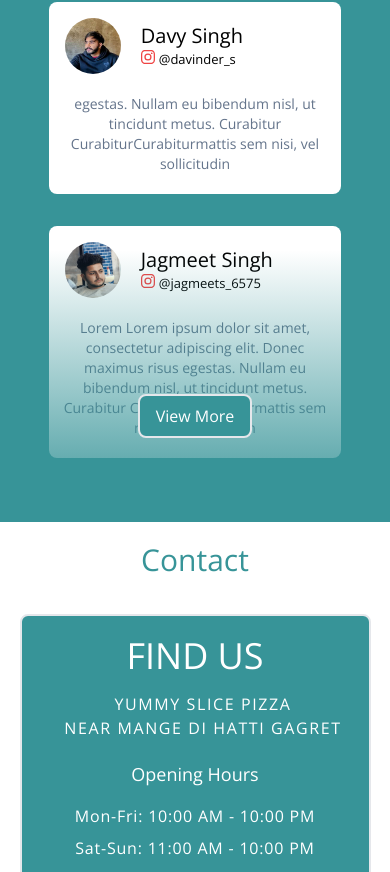
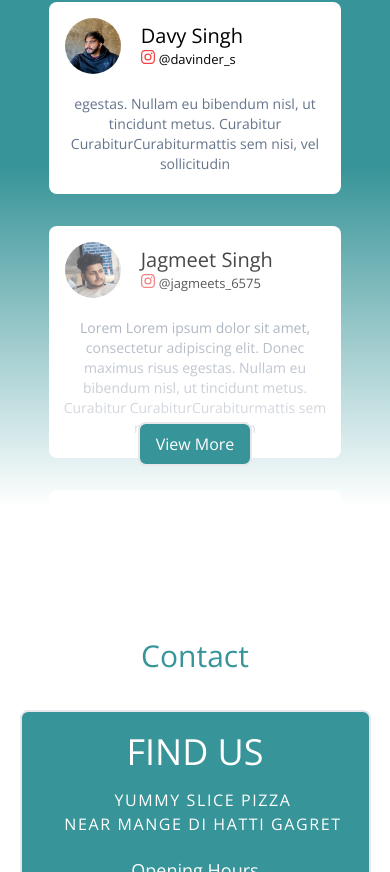
Before and after one commit to ucantbe-jagmeet/yummy-slice-pizza, a React (Vite) app: page / in a window 390 px wide. Shown: the part 3112-3984 px from the top of the page. Built offline with nearby package versions, Linux system fonts and the light colour scheme.

Commit message:
changes in review section

```diff
--- a/src/components/About/index.jsx
+++ b/src/components/About/index.jsx
@@ -43,7 +43,7 @@ const index = () => {
               Similique atque, error, consequuntur vero doloremque ullam nihil
               doloribus praesentium quasi veniam perferendis eius iusto eveniet
               fugiat inventore eos? Omnis unde recusandae ex temporibus libero
-              commodi iusto, voluptate excepturi
+              commodi iusto, voluptate
             </p>
             <p className=" px-3  hover:bg-[#42bbc0] duration-500  md:hidden pt-2 text-gray-200">
               Being a chef is all about feeding people's soul , which is a part
--- a/src/components/Menu/CTA/index.jsx
+++ b/src/components/Menu/CTA/index.jsx
@@ -7,13 +7,13 @@ const index = () => {
         <a
           href={Menu}
           download={true}
-          className=" md:mx-3 md:py-2 md:px-3 bg-[#379498] outline-none rounded-lg  text-white md:text-xl py-1 px-2 text-md w-40 mx-2 hover:text-[#47dde2] hover:bg-white  hover:border-[#47dde2] hover:border-2 transition cursor-pointer md:hover:scale-105 tracking-wider  duration-500 "
+          className=" md:mx-3 md:py-2 md:px-3 bg-[#379498] outline-none rounded-lg  text-white md:text-md py-1 px-2 text-md w-40 mx-2 hover:text-[#47dde2] hover:bg-white  hover:border-[#47dde2] hover:border-2 transition cursor-pointer md:hover:scale-105 tracking-wider  duration-500 "
         >
           Download Menu
         </a>
         <a
           href="#"
-          className="md:mx-3 md:py-2 md:px-3 bg-[#379498] outline-none rounded-lg text-white md:text-xl py-1 px-2 text-md w-40 mx-2 hover:text-[#47dde2] hover:bg-white  hover:border-[#47dde2] hover:border-2 transition cursor-pointer md:hover:scale-105 tracking-wider  duration-500"
+          className="md:mx-3 md:py-2 md:px-3 bg-[#379498] outline-none rounded-lg text-white md:text-md py-1 px-2 text-md w-40 mx-2 hover:text-[#47dde2] hover:bg-white  hover:border-[#47dde2] hover:border-2 transition cursor-pointer md:hover:scale-105 tracking-wider  duration-500"
         >
           Today's Special
         </a>
--- a/src/components/Reviews/index.jsx
+++ b/src/components/Reviews/index.jsx
@@ -1,4 +1,4 @@
-import React from "react";
+import { React, useState } from "react";
 import { BsInstagram } from "react-icons/bs";
 import AVTR1 from "./images/AVTR1.png";
 import AVTR2 from "./images/AVTR2.jpeg";
@@ -12,6 +12,7 @@ import AVTR9 from "./images/AVTR9.jpeg";
 
 const data1 = [
   {
+    id: 1,
     avatar: AVTR1,
     name: "Jasmeet Singh",
     instagram: "@jasmeets_6575",
@@ -19,6 +20,7 @@ const data1 = [
       "Lorem Lorem ipsum dolor sit amet, consectetur adipiscing elit. Donec maximus risus sed facilisis       egestas.      Nullam eu bibendum nisl, ut tincidunt metus. Curabitur CurabiturCurabiturmattis sem nisi, vel sollicitudin",
   },
   {
+    id: 2,
     avatar: AVTR2,
     name: "Davy Singh",
     instagram: "@davinder_s",
@@ -26,15 +28,33 @@ const data1 = [
       "      egestas.      Nullam eu bibendum nisl, ut tincidunt metus. Curabitur CurabiturCurabiturmattis sem nisi, vel sollicitudin",
   },
   {
+    id: 3,
     avatar: AVTR3,
     name: "Jagmeet Singh",
     instagram: "@jagmeets_6575",
     review:
       "Lorem Lorem ipsum dolor sit amet, consectetur adipiscing elit. Donec maximus risus      egestas.      Nullam eu bibendum nisl, ut tincidunt metus. Curabitur CurabiturCurabiturmattis sem nisi, vel sollicitudin",
   },
+  {
+    id: 4,
+    avatar: AVTR1,
+    name: "Jasmeet Singh",
+    instagram: "@jasmeets_6575",
+    review:
+      "Lorem Lorem ipsum dolor sit amet, consectetur adipiscing elit. Donec maximus risus sed facilisis       egestas.      Nullam eu bibendum nisl, ut tincidunt metus. Curabitur CurabiturCurabiturmattis sem nisi, vel sollicitudin",
+  },
+  {
+    id: 5,
+    avatar: AVTR2,
+    name: "Davy Singh",
+    instagram: "@davinder_s",
+    review:
+      "      egestas.      Nullam eu bibendum nisl, ut tincidunt metus. Curabitur CurabiturCurabiturmattis sem nisi, vel sollicitudin",
+  },
 ];
 const data2 = [
   {
+    id: 1,
     avatar: AVTR4,
     name: "Pankaj Kumar",
     instagram: "@pankaj_sankhla",
@@ -42,6 +62,7 @@ const data2 = [
       "  bibendum nisl, ut tincidunt metus. Curabitur CurabiturCurabiturmattis sem nisi, vel sollicitudin",
   },
   {
+    id: 2,
     avatar: AVTR5,
     name: "Prince Kumar",
     instagram: "@user_not_found",
@@ -49,16 +70,33 @@ const data2 = [
       "Lorem Lorem ipsum dolor sit amet, consectetur adipiscing elit. tincidunt metus. Curabitur CurabiturCurabiturmattis sem nisi, vel sollicitudin",
   },
   {
+    id: 3,
     avatar: AVTR6,
     name: "Arun Kumar",
     instagram: "@arun_kumar",
     review:
       "Lorem Lorem ipsum dolor sit amet, consectetur adipiscing elit. Donec maximus risus sed facilisis       egestas.      Nullam eu bibendum nisl, ut tincidunt metus. Curabitur CurabiturCurabiturmattis sem nisi",
   },
+  {
+    id: 4,
+    avatar: AVTR4,
+    name: "Pankaj Kumar",
+    instagram: "@pankaj_sankhla",
+    review:
+      "  bibendum nisl, ut tincidunt metus. Curabitur CurabiturCu  rabiturmattis sem nisi, vel sollicitudin",
+  },
+  {
+    id: 5,
+    avatar: AVTR5,
+    name: "Prince Kumar",
+    instagram: "@user_not_found",
+    review:
+      "Lorem Lorem ipsum dolor sit amet, consectetur adipiscing elit. tincidunt metus. Curabitur CurabiturCurabiturmattis sem nisi, vel sollicitudin",
+  },
 ];
-
 const data3 = [
   {
+    id: 1,
     avatar: AVTR7,
     name: "Davy Singh",
     instagram: "@davinder_s",
@@ -66,6 +104,7 @@ const data3 = [
       "Lorem Lorem ipsum dolor sit amet, consectetur adipiscing elit.      Nullam eu bibendum nisl, ut tincidunt metus. Curabitur CurabiturCurabiturmattis sem nisi, vel sollicitudin",
   },
   {
+    id: 2,
     avatar: AVTR8,
     name: "Jagmeet Singh",
     instagram: "@jagmeets_6575",
@@ -73,20 +112,47 @@ const data3 = [
       "Lorem Lorem ipsum dolor sit amet, consectetur adipiscing elit. Donec maximus risus sed facilisis       egestas.      Nullam eu bibendum nisl, ut tincidunt metus. Curabitur CurabiturCurabiturmattis sem nisi, vel sollicitudin",
   },
   {
+    id: 3,
     avatar: AVTR9,
     name: "Harsh Kumar",
     instagram: "@hypr_coffin",
     review:
       "Lorem Lorem ipsum dolor si      Nullam eu bibendum nisl, ut tincidunt metus. Curabitur CurabiturCurabiturmattis sem nisi, vel sollicitudin",
   },
+  {
+    id: 4,
+    avatar: AVTR7,
+    name: "Davy Singh",
+    instagram: "@davinder_s",
+    review:
+      "Lorem Lorem ipsum dolor sit amet, consectetur adipiscing elit.      Nullam eu bibendum nisl, ut tincidunt metus. Curabitur CurabiturCurabiturmattis sem nisi, vel sollicitudin",
+  },
+  {
+    id: 5,
+    avatar: AVTR8,
+    name: "Jagmeet Singh",
+    instagram: "@jagmeets_6575",
+    review:
+      "Lorem Lorem ipsum dolor sit amet, consectetur adipiscing elit. Donec maximus risus sed facilisis       egestas.      Nullam eu bibendum nisl, ut tincidunt metus. Curabitur CurabiturCurabiturmattis sem nisi, vel sollicitudin",
+  },
 ];
 
 const index = () => {
+  const [Btn, setBtn] = useState(false);
+  const handleBtn = () => {
+    console.log("btn is clicked");
+    setBtn(!Btn);
+  };
+
   return (
     <>
       <div
         id="reviews"
-        className="h-[auto]  bg-[#379498] text-center scroll-mt-16 flex flex-col items-center pb-16 relative"
+        className={
+          !Btn
+            ? "h-[110vh]  bg-[#379498] text-center scroll-mt-16 flex flex-col items-center pb-32 mb-28 relative overflow-hidden "
+            : "h-[auto]  bg-[#379498] text-center scroll-mt-16 flex flex-col items-center pb-20 relative "
+        }
       >
         <h1 className="text-white text-center pt-7 tracking-wider md:text-[1rem] text-lg">
           Reviews From Customers
@@ -94,8 +160,8 @@ const index = () => {
         <h1 className="text-white text-center md:text-3xl uppercase tracking-widest text-3xl pt-2 mb-10">
           What they Say
         </h1>
-        <div className="container w-[75%] md:h-90vh  md:p-5 md:grid md:grid-cols-3 md:gap-5 flex ">
-          <ul className="space-y-8">
+        <div className="w-[75%] md:h-90vh  md:p-5 md:grid md:grid-cols-3 md:gap-5 flex  ">
+          <ul className="space-y-8 ">
             {data1.map((links) => {
               const { id, avatar, name, instagram, review } = links;
               return (
@@ -192,9 +258,12 @@ const index = () => {
             })}
           </ul>
         </div>
-        <div className=" w-[75%] inset-x-0 bottom-0 flex justify-center bg-gradient-to-t from-[#379498] mx-auto md:pt-72 pt-32 pb-16  pointer-events-none  absolute ">
-          <button className=" px-4 py-2 rounded-lg border-2 text-white bg-[#379498] mt-4 hover:scale-105 hover:border-2 hover:bg-white duration-300 hover:border-[#42bbc0] hover:text-[#42bbc0] cursor-pointer mb-5">
-            View More
+        <div className=" w-[100%] bottom-0 flex justify-center  bg-gradient-to-t from-white mx-auto md:pt-40 pt-64 pb-10 absolute ">
+          <button
+            className="px-4 py-2 rounded-lg border-2 text-white bg-[#379498] mt hover:scale-105 hover:border-2 hover:bg-white duration-300 hover:border-[#42bbc0] hover:text-[#42bbc0] cursor-pointer  "
+            onClick={() => handleBtn()}
+          >
+            {!Btn ? "View More" : "Ok Got It"}
           </button>
         </div>
       </div>
```
Also changed, not shown: src/components/Nav/index.jsx (+5 -5 lines).
